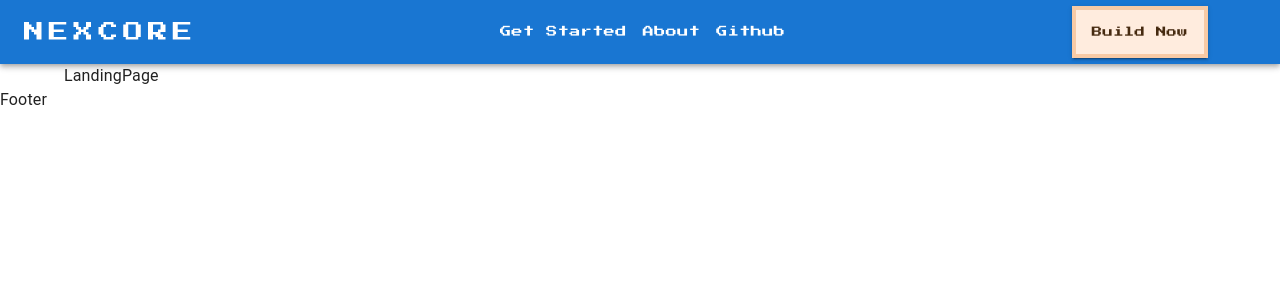
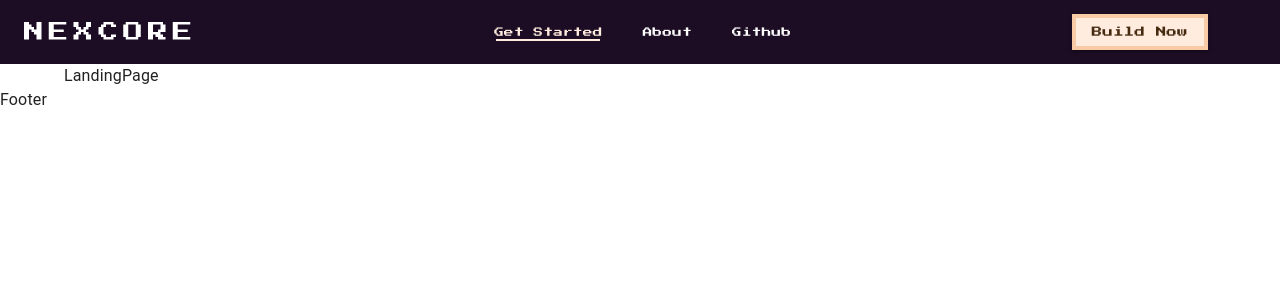
Before and after one commit to yaminmusleh/NexCore-Website-Landing-Page, a React (Vite) app: page / in a window 1280 px wide. Shown: the top 300 px of the page. Built offline with nearby package versions, Linux system fonts and the light colour scheme.

Commit message:
finished the navbar

```diff
--- a/src/Layout/MainLayout.jsx
+++ b/src/Layout/MainLayout.jsx
@@ -1,17 +1,19 @@
-import React from 'react'
-import Navbar from '../components/Navbar'
-import Footer from '../components/Footer'
-import { Outlet } from 'react-router-dom'
-import Container from '@mui/material/Container'
+import React from "react";
+import Navbar from "../components/Navbar";
+import Footer from "../components/Footer";
+import { Outlet } from "react-router-dom";
+import Container from "@mui/material/Container";
+import Toolbar from "@mui/material/Toolbar";
 
 export default function MainLayout() {
   return (
     <>
-    <Navbar/>
-    <Container maxWidth="lg">
-      <Outlet/>
-    </Container>
-    <Footer/>
+      <Navbar />
+      <Toolbar />
+      <Container maxWidth="lg">
+        <Outlet />
+      </Container>
+      <Footer />
     </>
-  )
+  );
 }
--- a/src/components/Navbar.jsx
+++ b/src/components/Navbar.jsx
@@ -9,8 +9,13 @@ import MenuIcon from "@mui/icons-material/Menu";
 import Container from "@mui/material/Container";
 import Button from "@mui/material/Button";
 import MenuItem from "@mui/material/MenuItem";
+import { NavLink } from "react-router-dom";
 
-const pages = ["Get Started", "About", "Github"];
+const pages = [
+  { name: "Get Started", path: "/" },
+  { name: "About", path: "/About" },
+  { name: "Github", path: "/Github" },
+];
 
 export default function Navbar() {
   const [anchorElNav, setAnchorElNav] = React.useState(null);
@@ -24,10 +29,12 @@ export default function Navbar() {
   };
 
   return (
-    <AppBar position="static">
+    <AppBar
+      position="fixed"
+      sx={{ backgroundColor: "#1C0D24", boxShadow: "none" }}
+    >
       <Container maxWidth="xl">
         <Toolbar disableGutters>
-
           {/* ================= DESKTOP LOGO ================= */}
           <Typography
             variant="h6"
@@ -46,7 +53,6 @@ export default function Navbar() {
           >
             NEXCORE
           </Typography>
-
 
           {/* ================= MOBILE MENU ================= */}
           <Box
@@ -77,10 +83,7 @@ export default function Navbar() {
               }}
             >
               {pages.map((page) => (
-                <MenuItem
-                  key={page}
-                  onClick={handleCloseNavMenu}
-                >
+                <MenuItem key={page} onClick={handleCloseNavMenu}>
                   <Typography
                     sx={{
                       fontFamily: '"Press Start 2P", monospace',
@@ -95,7 +98,6 @@ export default function Navbar() {
               ))}
             </Menu>
           </Box>
-
 
           {/* ================= MOBILE LOGO ================= */}
           <Typography
@@ -121,7 +123,6 @@ export default function Navbar() {
             NEXCORE
           </Typography>
 
-
           {/* ================= DESKTOP NAV LINKS ================= */}
           <Box
             sx={{
@@ -132,22 +133,46 @@ export default function Navbar() {
           >
             {pages.map((page) => (
               <Button
-                key={page}
+                key={page.path}
+                component={NavLink}
+                to={page.path}
                 onClick={handleCloseNavMenu}
                 sx={{
                   my: 2,
+                  px: 2.5,
                   color: "white",
                   textTransform: "none",
                   fontFamily: '"Press Start 2P", monospace',
                   fontWeight: 400,
-                  fontSize: "0.7rem",
+                  fontSize: "0.6rem",
+                  borderRadius: 0,
+                  position: "relative",
+
+                  "&::after": {
+                    content: '""',
+                    position: "absolute",
+                    left: "50%",
+                    bottom: 5,
+                    width: 0,
+                    height: "2px",
+                    backgroundColor: "#FFECDE",
+                    transform: "translateX(-50%)",
+                    transition: "width 0.35s ease",
+                  },
+
+                  "&.active::after": {
+                    width: "70%",
+                  },
+
+                  "&.active": {
+                    color: "#FFECDE",
+                  },
                 }}
               >
-                {page}
+                {page.name}
               </Button>
             ))}
           </Box>
-
 
           {/* ================= DESKTOP CTA BUTTON ================= */}
           <Box
@@ -160,7 +185,7 @@ export default function Navbar() {
               variant="contained"
               sx={{
                 border: "4px solid #F8CAA5",
-                py: "13px",
+                py: "5px",
                 backgroundColor: "#FFECDE",
                 color: "#462A10",
 
@@ -178,7 +203,6 @@ export default function Navbar() {
               Build Now
             </Button>
           </Box>
-
         </Toolbar>
       </Container>
     </AppBar>
```
